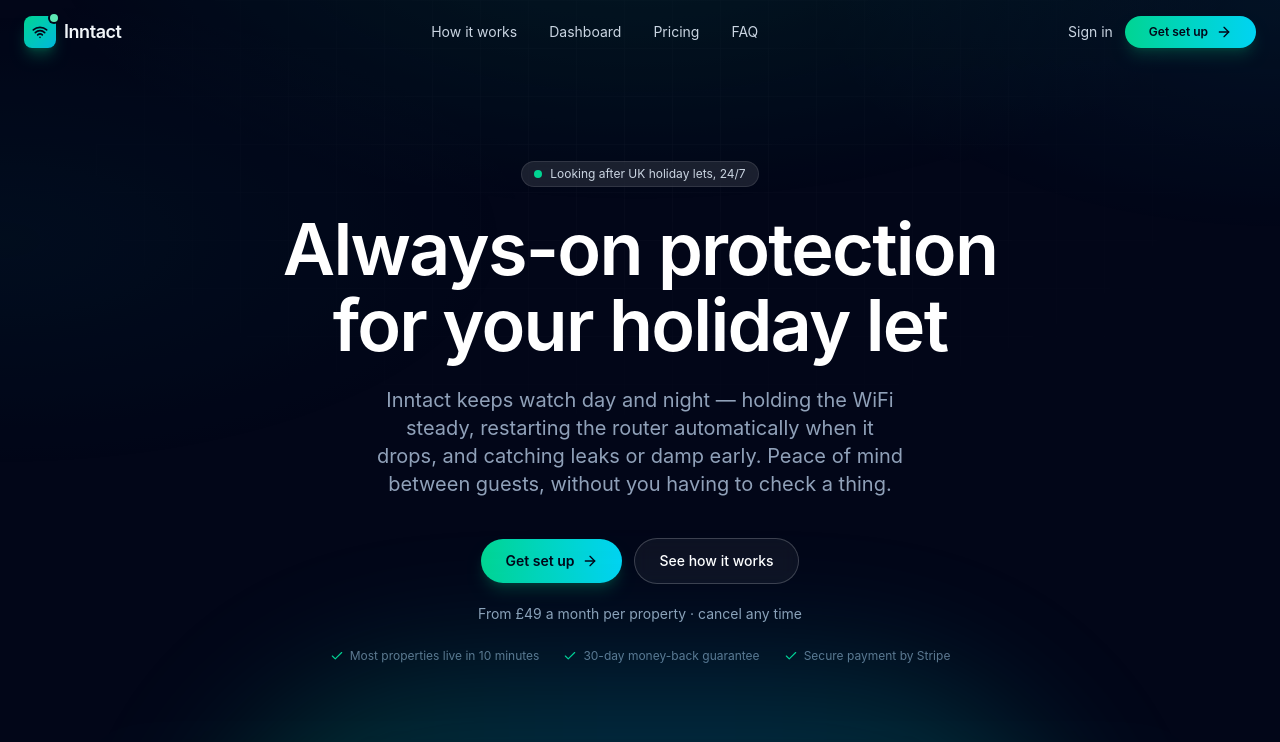
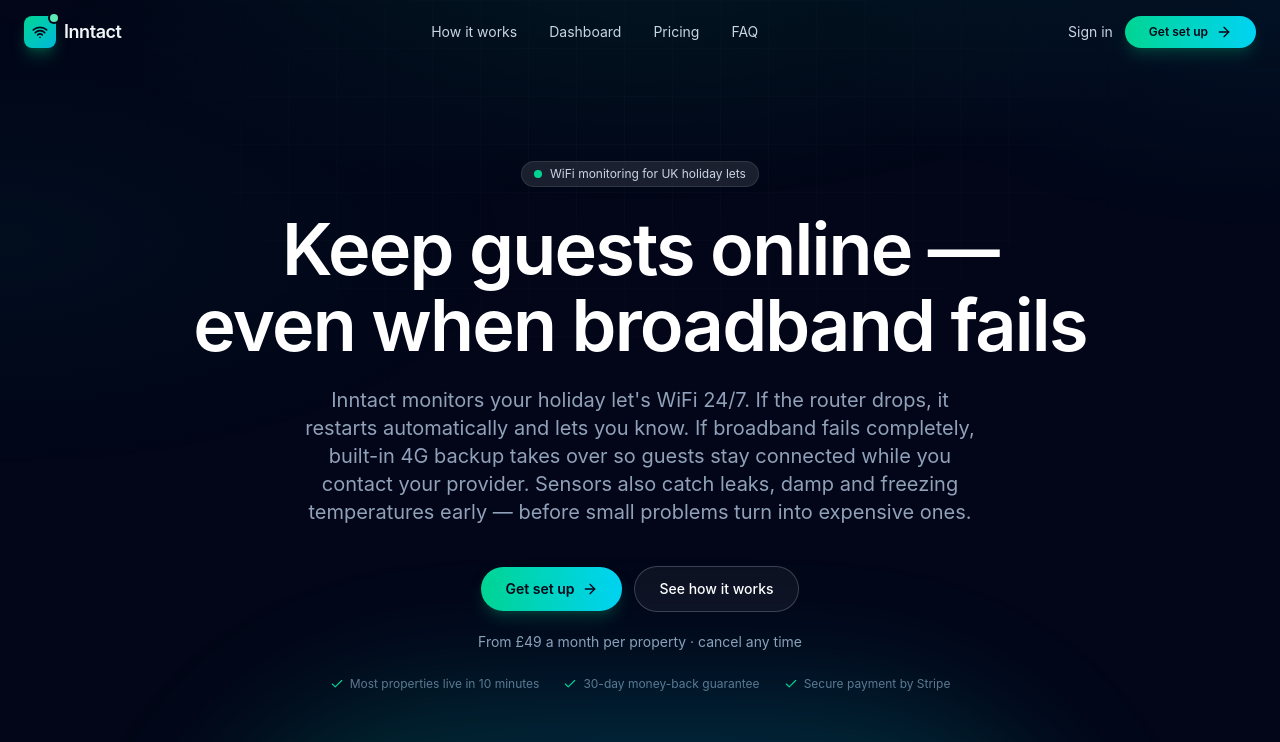
Before and after one commit to Inntact/inntact, a React (Vite) app: page / in a window 1280 px wide. Shown: the top 742 px of the page. Built offline with nearby package versions, Linux system fonts and the light colour scheme; no server answers.

Commit message:
Update hero: WiFi-monitoring banner, broadband-failover headline and paragraph

```diff
--- a/src/App.full.jsx
+++ b/src/App.full.jsx
@@ -343,13 +343,13 @@ export default function InntactHomepage() {
         <div className="mx-auto max-w-5xl text-center">
           <div className="mb-6 inline-flex items-center gap-2 rounded-full border border-white/10 bg-white/10 px-3 py-1 text-xs text-slate-300 backdrop-blur-sm">
             <Pulse color="bg-emerald-400" />
-            Looking after UK holiday lets, 24/7
+            WiFi monitoring for UK holiday lets
           </div>
           <h1 className="mx-auto max-w-4xl text-balance text-5xl font-semibold tracking-tight text-white sm:text-6xl md:text-7xl" style={{ lineHeight: 1.05 }}>
-            Always-on protection for your holiday let
+            Keep guests online — even when broadband fails
           </h1>
           <p className="mx-auto mt-6 max-w-2xl text-balance text-lg text-slate-400 sm:text-xl">
-            Inntact keeps watch day and night — holding the WiFi steady, restarting the router automatically when it drops, and catching leaks or damp early. Peace of mind between guests, without you having to check a thing.
+            Inntact monitors your holiday let's WiFi 24/7. If the router drops, it restarts automatically and lets you know. If broadband fails completely, built-in 4G backup takes over so guests stay connected while you contact your provider. Sensors also catch leaks, damp and freezing temperatures early — before small problems turn into expensive ones.
           </p>
           <div className="mt-10 flex flex-col items-center justify-center gap-3 sm:flex-row">
             <GlowButton primary href="/signup">Get set up</GlowButton>
```
